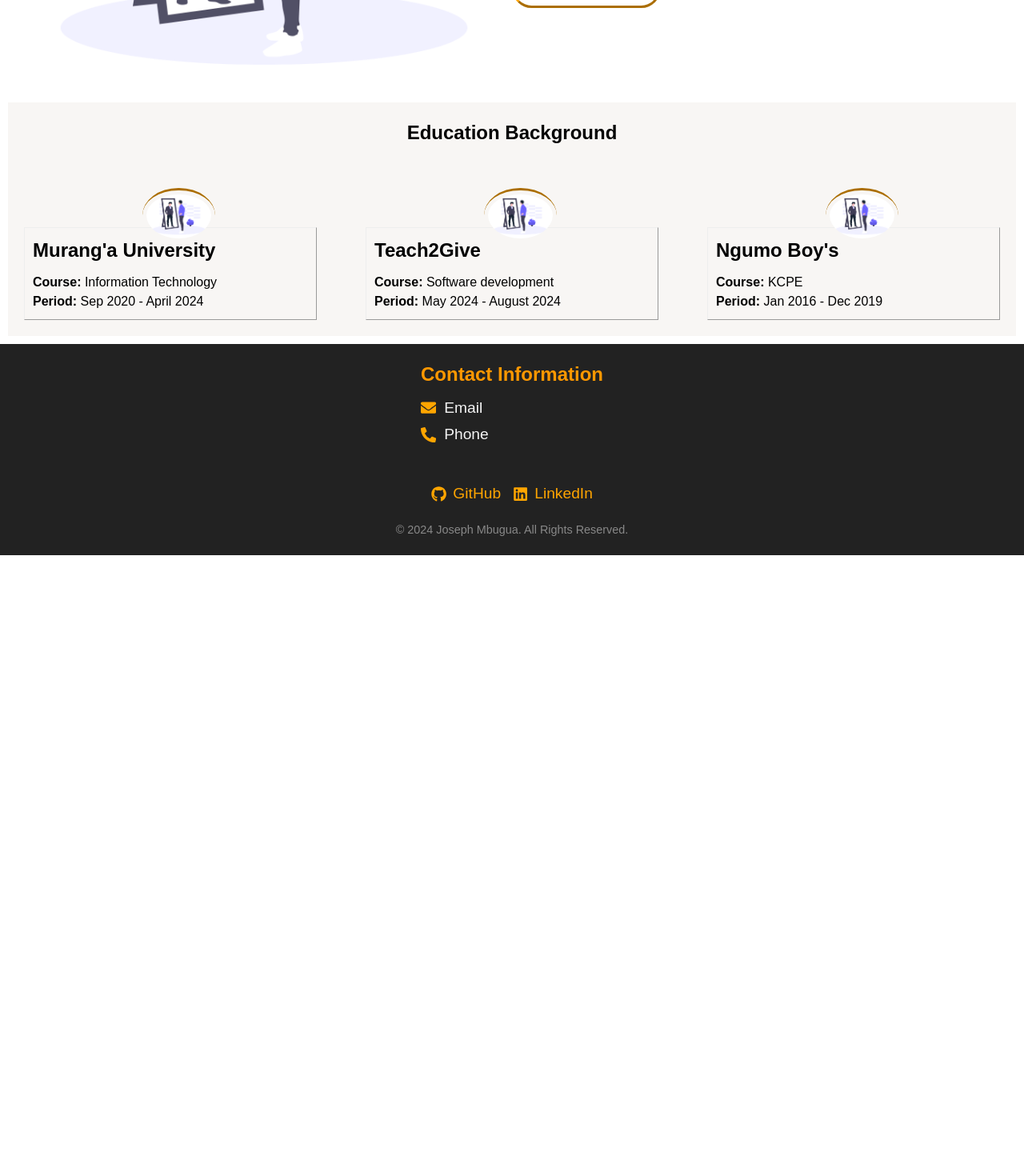
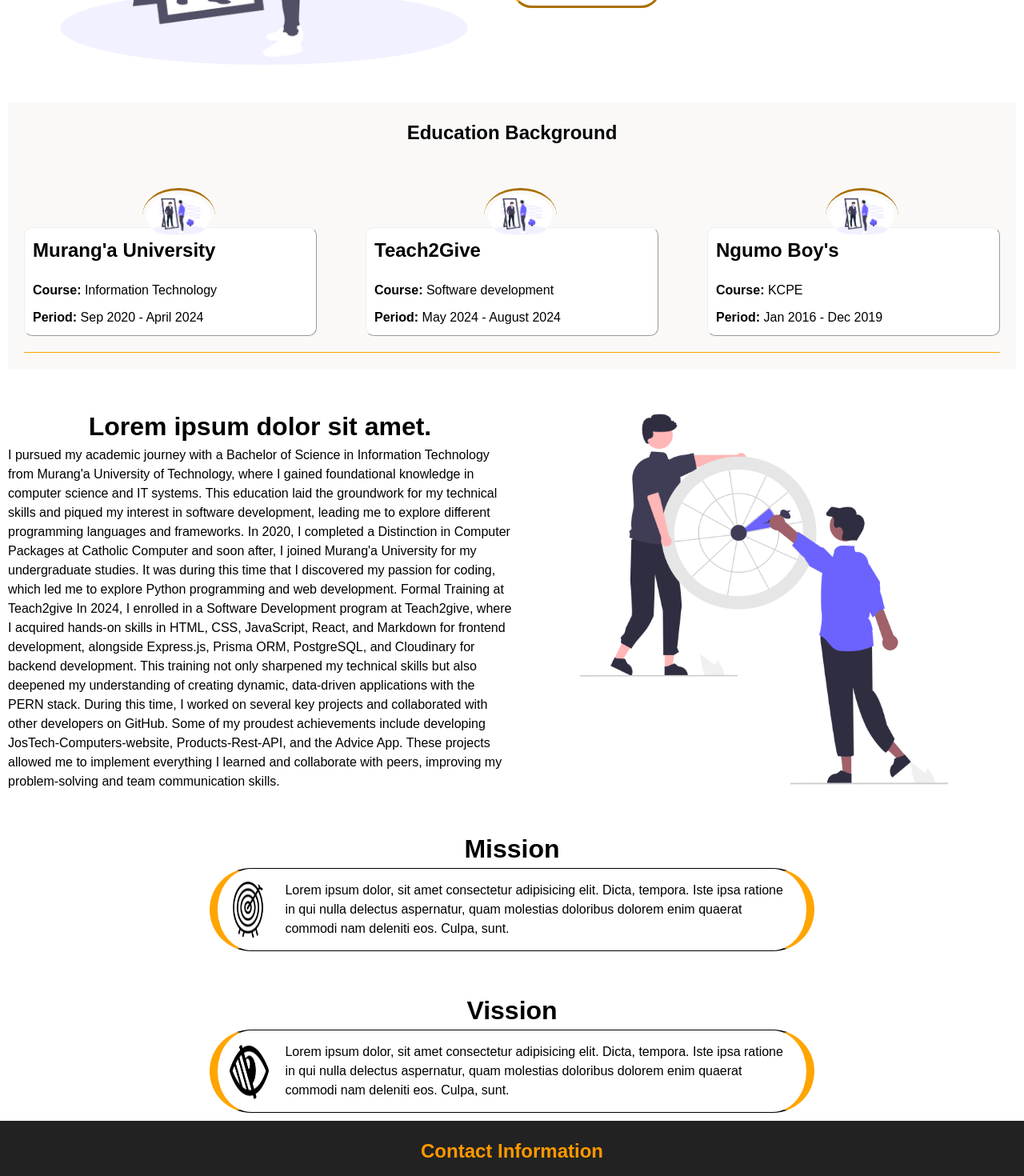
Before and after one commit to Joseh254/Portfolio, a React (Vite) app: page /about in a window 1280 px wide. Shown: the part 400-1870 px from the top of the page at 80% size. Before the commit the page ends 1094 px from the top, so only its background shows below. Built offline with nearby package versions, Linux system fonts and the light colour scheme.

Commit message:
add proffession and mission

```diff
--- a/src/PAGES/ABOUT/About.css
+++ b/src/PAGES/ABOUT/About.css
@@ -36,53 +36,112 @@
   border: inset 3px orange;
   cursor: pointer;
 }
-.education-background-wrapper{
+.about-content a{
+  color: black;
+}
+.education-background-wrapper {
   display: flex;
-  background-color: rgb(248, 246, 244);
+  background-color: rgb(250, 249, 248);
   flex-direction: column;
   align-items: center;
   width: 100%;
   padding: 2rem;
 }
-.educations-wrapper{
+.educations-wrapper {
   display: flex;
   width: 100%;
   justify-content: center;
   align-items: center;
   gap: 5%;
-
+  border-bottom: 1px solid orange;
+  padding-bottom: 2rem;
 }
-.education-container{
+.education-container {
   display: flex;
   flex-direction: column;
   padding: 1rem;
+  gap: 1rem;
   width: 100%;
   margin-top: 10rem;
   border: 1px outset;
-
+  background-color: white;
+  border-radius: 10px;
   position: relative;
 }
-.logoo{
+.logoo {
   width: 100%;
   position: absolute;
   display: flex;
-    justify-content: center;
-align-items: center;
-top: -5rem;
+  justify-content: center;
+  align-items: center;
+  top: -5rem;
 }
-.logoo img{
+.logoo img {
   width: 25%;
   border-radius: 100%;
   display: flex;
   justify-content: center;
   align-items: center;
   border-top: inset orange;
-  padding: .5rem;
+  padding: 0.5rem;
 }
-.education-container h1{
+.education-container h1 {
   text-transform: capitalize;
   margin-bottom: 1rem;
 }
-.strong{
+.strong {
   font-weight: 600;
 }
+.color{
+  background-color: orange;
+}
+.proffesion{
+  display: flex;
+  flex-direction: row-reverse;
+  width: 100%;
+}
+.proffesion img{
+  width: 50%;
+}
+.profession-description{
+  display: flex;
+  flex-direction: column;
+  width: 50%;
+  justify-content: center;
+  align-items: center;
+}
+.goals-section{
+  display: flex;
+  flex-direction: column;
+  width: 60%;
+  gap: 5rem;
+}
+.mission-wrapper,.vission-wrapper{
+  display: flex;
+  flex-direction: column;
+  justify-content: center;
+  align-items: center;
+}
+.mission, .vission{
+   display: flex;
+   gap: 2rem;
+   justify-content: center;
+   /* background-color: ; */
+   border-radius: 10rem;
+   padding: 1.5rem;
+   border: 1px solid;
+   border-left: 10px solid orange;
+   border-right: 10px solid  orange;
+}
+.vission img{
+  display: flex;
+  justify-content: center;
+  width: 7%;
+  border-radius: 100%;
+}
+.mission img{
+  display: flex;
+  justify-content: center;
+  width: 7%;
+  border-radius: 100%;
+}
--- a/src/PAGES/ABOUT/About.jsx
+++ b/src/PAGES/ABOUT/About.jsx
@@ -1,27 +1,32 @@
 import React from "react";
 import "./About.css";
 import about from "../../assets/about.png";
+import profession from '../../assets/goals.png';
+import mission from '../../assets/mission.png'
+import vission from '../../assets/vision.png'
 function About() {
-  const educationArray =[
+  const educationArray = [
     {
-      schoologo:about,
-      School:"murang'a university",
-      Period:"Sep 2020 - April 2024",
-      Course:"Information Technology"
+      schoologo: about,
+      School: "murang'a university",
+      Period: "Sep 2020 - April 2024",
+      Course: "Information Technology",
     },
     {
-      schoologo:about,
-      School:"Teach2Give",
-      Period:"May 2024 - August 2024",
-      Course:"Software development"
+      schoologo: about,
+      School: "Teach2Give",
+      Period: "May 2024 - August 2024",
+      Course: "Software development",
     },
     {
-      schoologo:about,
-      School:"Ngumo Boy's ",
-      Period:"Jan 2016 - Dec 2019",
-      Course:"KCPE "
-    }
-  ]
+      schoologo: about,
+      School: "Ngumo Boy's ",
+      Period: "Jan 2016 - Dec 2019",
+      Course: "KCPE ",
+    },
+  ];
+
+
   return (
     <div className="About-page">
       <div className="abouthero">
@@ -36,25 +41,85 @@
             web-development, restful API,Machine Learning ,python programming,
           </p>
           <p>Database Management,Containerization,UI/Ux and version Controll</p>
-          <button>more</button>
+          <button id="more"><a href="#proffesion">More</a></button>
         </div>
       </div>
 
-<section  className="education-background-wrapper">
-<h1>Education Background</h1>
-<div className="educations-wrapper">
+      <section className="education-background-wrapper">
+        <h1>Education Background</h1>
+        <div className="educations-wrapper">
+          {educationArray &&
+            educationArray.map((educationItem, index) => (
+              <div key={index} className="education-container">
+                <div className="logoo">
+                  <img
+                    src={educationItem.schoologo}
+                    alt={educationItem.schoologo}
+                  />
+                </div>
+                <h1>{educationItem.School}</h1>
+                <p>
+                  <stong className="strong">Course: </stong>
+                  {educationItem.Course}
+                </p>
+                <p>
+                  <stong className="strong">Period: </stong>
+                  {educationItem.Period}
+                </p>
+              </div>
+            ))}
+        </div>
+      </section>
+      <div className="proffesion" id="proffesion">
+        <img src={profession} alt="profession" />
+        <div className="profession-description" id="profession-description">
+          <h1>Lorem ipsum dolor sit amet.</h1>
+          <p> I pursued my academic journey with a Bachelor of Science in
+              Information Technology from Murang'a University of Technology,
+              where I gained foundational knowledge in computer science and IT
+              systems. This education laid the groundwork for my technical
+              skills and piqued my interest in software development, leading me
+              to explore different programming languages and frameworks. In
+              2020, I completed a Distinction in Computer Packages at Catholic
+              Computer and soon after, I joined Murang'a University for my
+              undergraduate studies. It was during this time that I discovered
+              my passion for coding, which led me to explore Python programming
+              and web development. Formal Training at Teach2give In 2024, I
+              enrolled in a Software Development program at Teach2give, where I
+              acquired hands-on skills in HTML, CSS, JavaScript, React, and
+              Markdown for frontend development, alongside Express.js, Prisma
+              ORM, PostgreSQL, and Cloudinary for backend development. This
+              training not only sharpened my technical skills but also deepened
+              my understanding of creating dynamic, data-driven applications
+              with the PERN stack. During this time, I worked on several key
+              projects and collaborated with other developers on GitHub. Some of
+              my proudest achievements include developing
+              JosTech-Computers-website, Products-Rest-API, and the Advice App.
+              These projects allowed me to implement everything I learned and
+              collaborate with peers, improving my problem-solving and team
+              communication skills.  </p>
+        </div>
+      </div>
+      <div className="goals-section">
 
-        {educationArray && educationArray.map((educationItem,index)=><div key={index} className="education-container" >
-          <div className="logoo"><img src={educationItem.schoologo} alt={educationItem.schoologo} /></div>
-          <h1>{educationItem.School}</h1>
-          <p><stong className="strong">Course: </stong>{educationItem.Course}</p>
-          <p><stong className="strong">Period: </stong>{educationItem.Period}</p>
+<div className="mission-wrapper">
+<h1>Mission</h1>
+<div className="mission">
 
-        </div>)}
-      </div>
-</section>
+  <img src={mission} alt="mission" />
+  <div className="mission-description">Lorem ipsum dolor, sit amet consectetur adipisicing elit. Dicta, tempora. Iste ipsa ratione in qui nulla delectus aspernatur, quam molestias doloribus dolorem enim quaerat commodi nam deleniti eos. Culpa, sunt.</div>
+</div>
+</div>
 
 
+<div className="vission-wrapper">
+  <h1>Vission</h1>
+<div className="vission">
+<img src={vission} alt="vission" />
+<div className="vission-description">Lorem ipsum dolor, sit amet consectetur adipisicing elit. Dicta, tempora. Iste ipsa ratione in qui nulla delectus aspernatur, quam molestias doloribus dolorem enim quaerat commodi nam deleniti eos. Culpa, sunt.</div>
+</div>
+</div>
+      </div>
     </div>
   );
 }
```
Also changed, not shown: src/assets/mission.png (added), src/assets/vision.png (added).
